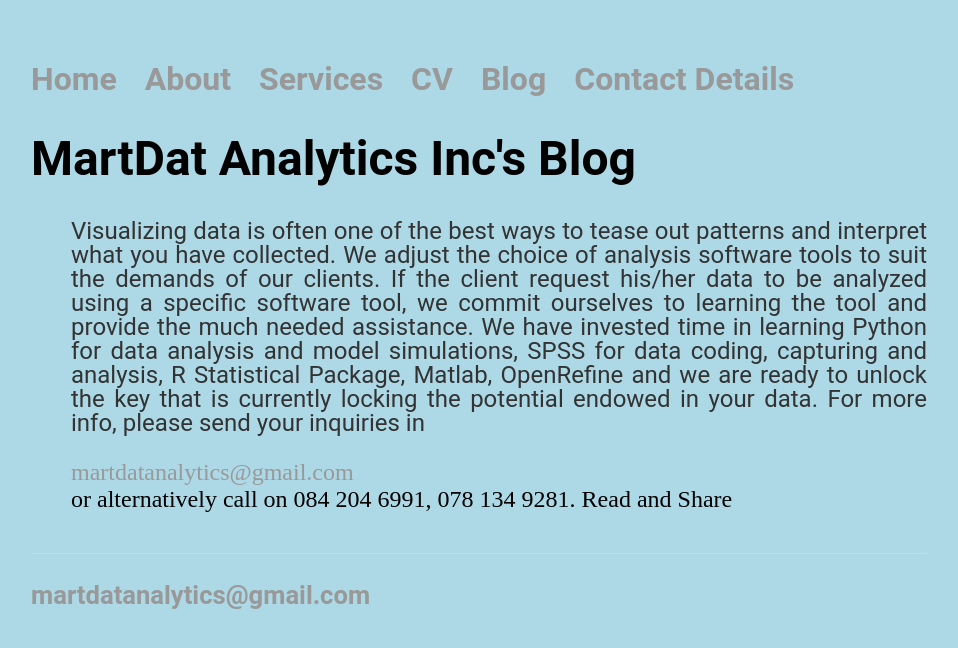
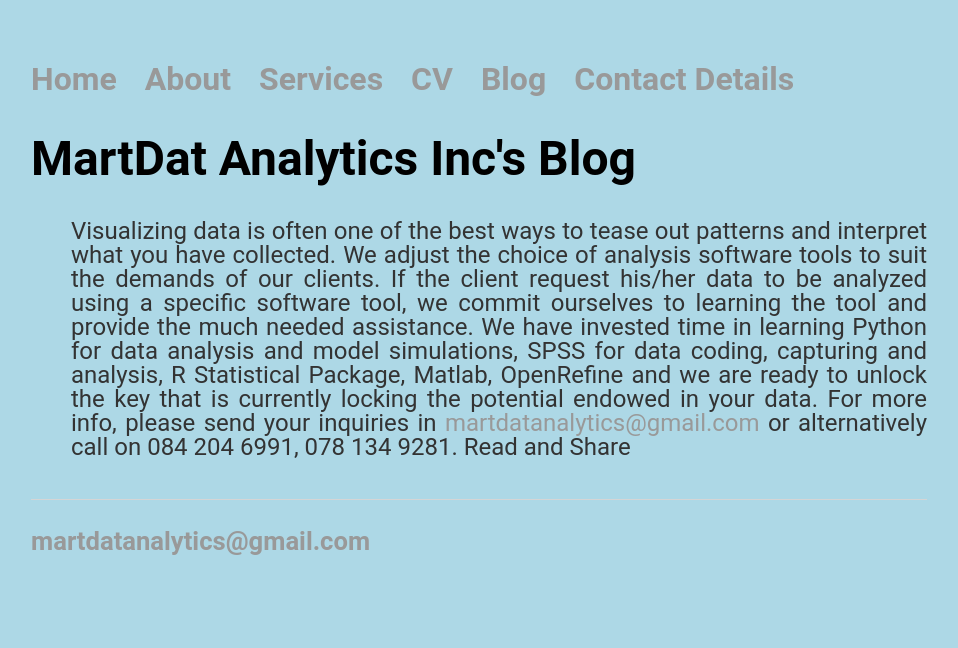
Before and after one commit to martdatanalytics/martdatanalytics.github.io, a Jekyll site: the page built from blog/index.html, in a window 1280 px wide. Shown: the top 648 px of the page, without its empty margins (161-1119 px from the left). Built offline with Jekyll 4.4.1, drawn with Linux system fonts in a browser that asks for light colours.

```diff
--- a/blog/index.html
+++ b/blog/index.html
@@ -10,7 +10,7 @@ title: MartDat Analytics Inc's Blog
 		needed assistance. We have invested time in learning Python for data analysis and model simulations, SPSS for data
 		coding, capturing and analysis, R Statistical Package, Matlab, OpenRefine and we are ready to unlock the key that
 		is currently locking the potential endowed in your data. For more info, please send your inquiries in
-			<li><a href="mailto: martdatanalytics@gmail.com">martdatanalytics@gmail.com</a> <li> or alternatively call on 084 204 6991, 078 134 9281. Read and Share
+		<a href="mailto: martdatanalytics@gmail.com">martdatanalytics@gmail.com</a> or alternatively call on 084 204 6991, 078 134 9281. Read and Share
 		</p>
 <!--
 		<p>
```
